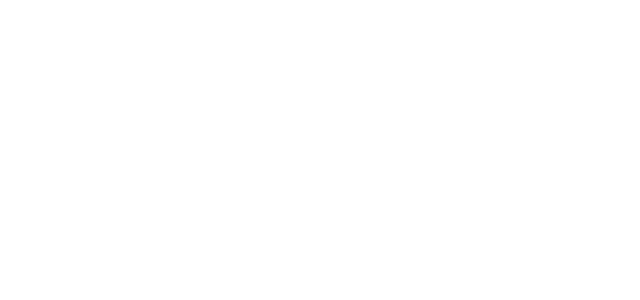
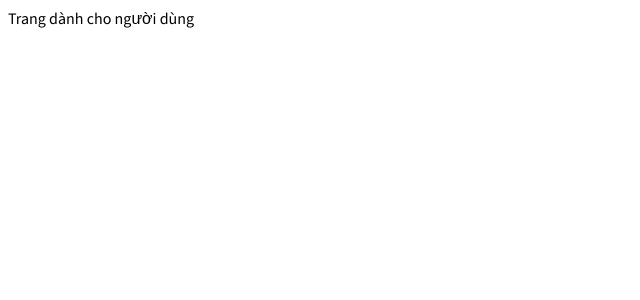
Before and after one commit to nguyenhbtrung/electro-shop-frontend, a React (Vite) app: page / in a window 1280 px wide. Before the commit this address had no page. Shown: the top 300 px of the page, without its empty margins (0-640 px from the left). Built offline with nearby package versions, Linux system fonts and the light colour scheme.

Commit message:
create auths and user page

```diff
--- a/src/Router.jsx
+++ b/src/Router.jsx
@@ -23,11 +23,17 @@
 import ManageDiscount from "./pages/admin/discounts";
 import ManageVoucher from "./pages/admin/vouchers";
 import ManageBanner from "./pages/admin/banners";
+import AppUser from "./pages/user/AppUser";
+import Login from "./pages/auth/Login";
+import Register from "./pages/auth/Register";
 
 const AppRouter = () => {
   return (
     <Router>
       <Routes>
+        <Route path="/" element={<AppUser />} />
+        <Route path="/auth/login" element={<Login />} />
+        <Route path="/auth/register" element={<Register />} />
         <Route path="/admin" element={<App />}>
           <Route path="" element={<Dashboard />} />
           <Route path="users" element={<User />} />
--- /dev/null
+++ b/src/pages/auth/Login.jsx
@@ -0,0 +1,7 @@
+const Login = () => {
+    return (
+        <div>Login</div>
+    );
+};
+
+export default Login;
--- /dev/null
+++ b/src/pages/auth/Register.jsx
@@ -0,0 +1,7 @@
+const Register = () => {
+    return (
+        <div>Register</div>
+    );
+};
+
+export default Register;
--- /dev/null
+++ b/src/pages/user/AppUser.jsx
@@ -0,0 +1,7 @@
+const AppUser = () => {
+    return (
+        <div>Trang dành cho người dùng</div>
+    );
+};
+
+export default AppUser;
```
